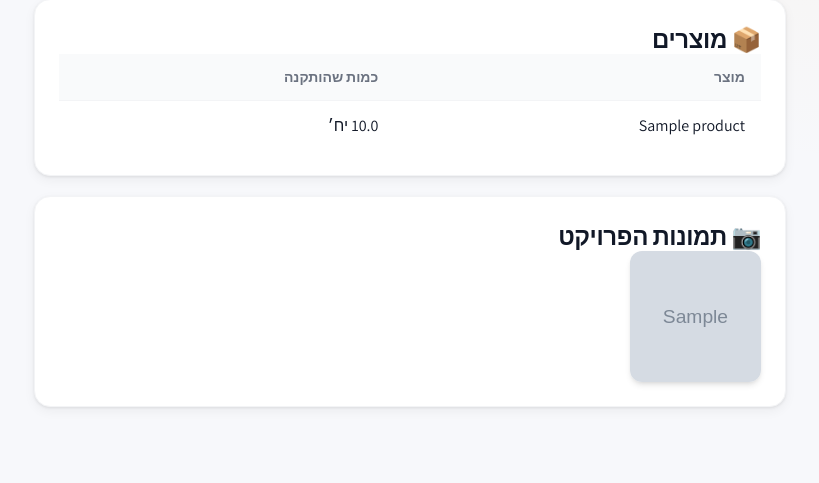
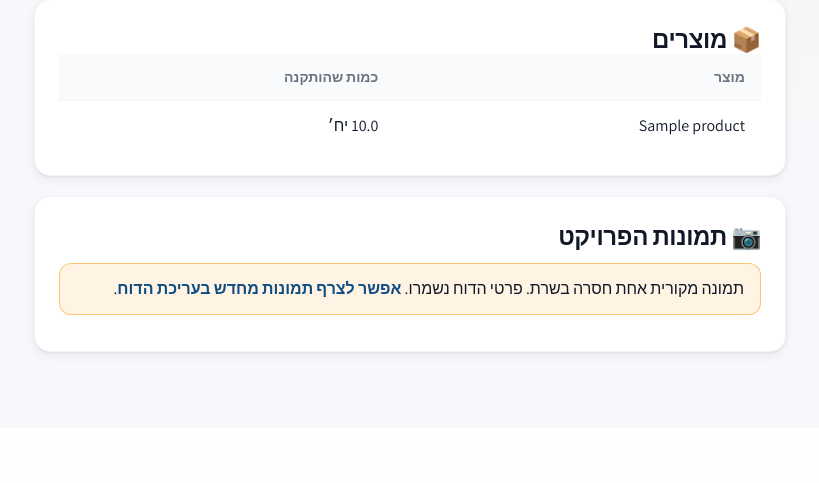
Before and after one commit to rotemsultan512-bit/proshield-reports, a Flask app: page /report/1 in a window 1280 px wide. Shown: the part 620-1103 px from the top of the page, without its empty margins (230-1049 px from the left). After the commit the page ends 978 px from the top, so only its background shows below. Run offline with Flask 3, Linux system fonts and the light colour scheme; a user stored in the database is signed in; tables that the repository leaves empty hold one stand-in row (values such as "Sample post"); grey boxes marked "Sample" are stand-in pictures; some libraries are stand-ins or nearby versions.

Commit message:
Show missing report evidence clearly (#5)

```diff
--- a/proshield-reports/app.py
+++ b/proshield-reports/app.py
@@ -440,7 +440,18 @@ def view_report(report_id):
         flash('אין לך הרשאה לצפות בדוח זה', 'error')
         return redirect(url_for('dashboard'))
 
-    return render_template('view_report.html', report=report)
+    images = list(report.images)
+    documents = list(report.documents)
+    available_images = [image for image in images if os.path.isfile(os.path.join(Config.UPLOAD_FOLDER, image.image_path))]
+    available_documents = [document for document in documents if os.path.isfile(os.path.join(Config.UPLOAD_FOLDER, document.document_path))]
+    return render_template(
+        'view_report.html',
+        report=report,
+        available_images=available_images,
+        missing_image_count=len(images) - len(available_images),
+        available_documents=available_documents,
+        missing_document_count=len(documents) - len(available_documents),
+    )
 
 @app.route('/report/<int:report_id>/edit')
 @login_required
--- a/proshield-reports/static/css/style.css
+++ b/proshield-reports/static/css/style.css
@@ -2479,6 +2479,21 @@ a:hover {
     margin-bottom: var(--space-4);
     box-shadow: var(--shadow-card);
     border: 1px solid var(--border-light);
+}
+
+.missing-evidence-notice {
+    padding: var(--space-3) var(--space-4);
+    margin: var(--space-3) 0;
+    border: 1px solid rgba(249, 160, 34, 0.55);
+    border-radius: var(--radius-lg);
+    background: rgba(249, 160, 34, 0.12);
+    color: var(--text-primary);
+    line-height: 1.6;
+}
+
+.missing-evidence-notice a {
+    color: var(--brand-secondary);
+    font-weight: 700;
 }
 
 @media (min-width: 768px) {
--- a/proshield-reports/templates/view_report.html
+++ b/proshield-reports/templates/view_report.html
@@ -127,11 +127,18 @@
         </div>
 
         <!-- Images Card -->
-        {% if report.images.count() > 0 %}
+        {% if available_images or missing_image_count %}
         <div class="detail-card">
             <h2>📷 {% if report.report_type == 'delivery' %}תמונות סחורה{% else %}תמונות הפרויקט{% endif %}</h2>
+            {% if missing_image_count %}
+            <p class="missing-evidence-notice" role="status">
+                {% if missing_image_count == 1 %}תמונה מקורית אחת חסרה בשרת.{% else %}{{ missing_image_count }} תמונות מקוריות חסרות בשרת.{% endif %} פרטי הדוח נשמרו.
+                {% if not report.is_archived %}<a href="{{ url_for('edit_report', report_id=report.id) }}">אפשר לצרף תמונות מחדש בעריכת הדוח</a>.{% endif %}
+            </p>
+            {% endif %}
+            {% if available_images %}
             <div class="images-gallery">
-                {% for image in report.images %}
+                {% for image in available_images %}
                 <div class="gallery-item">
                     <img src="/uploads/reports/{{ image.image_path }}"
                          alt="תמונה {{ loop.index }}"
@@ -139,15 +146,20 @@
                 </div>
                 {% endfor %}
             </div>
+            {% endif %}
         </div>
         {% endif %}
 
         <!-- Delivery Note Card (for delivery reports only) -->
-        {% if report.report_type == 'delivery' and report.documents.count() > 0 %}
+        {% if report.report_type == 'delivery' and (available_documents or missing_document_count) %}
         <div class="detail-card delivery-note-card">
             <h2>📄 תעודת משלוח חתומה</h2>
+            {% if missing_document_count %}
+            <p class="missing-evidence-notice" role="status">{% if missing_document_count == 1 %}מסמך מקורי אחד חסר בשרת.{% else %}{{ missing_document_count }} מסמכים מקוריים חסרים בשרת.{% endif %} פרטי הדוח נשמרו.</p>
+            {% endif %}
+            {% if available_documents %}
             <div class="delivery-note-display">
-                {% for doc in report.documents %}
+                {% for doc in available_documents %}
                 {% set is_image = doc.document_path.lower().endswith(('.jpg', '.jpeg', '.png')) %}
                 {% set is_pdf = doc.document_path.lower().endswith('.pdf') %}
                 <div class="delivery-note-item">
@@ -180,6 +192,7 @@
                 </div>
                 {% endfor %}
             </div>
+            {% endif %}
         </div>
         {% endif %}
     </div>
```
Also changed, not shown: tests/test_security.py (+12 -0 lines).
